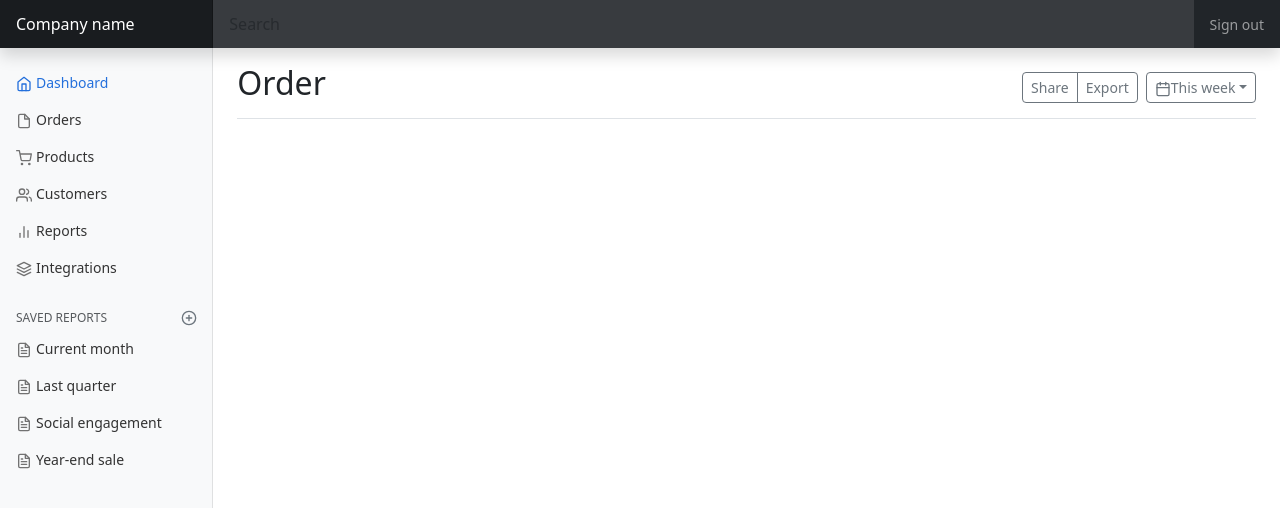
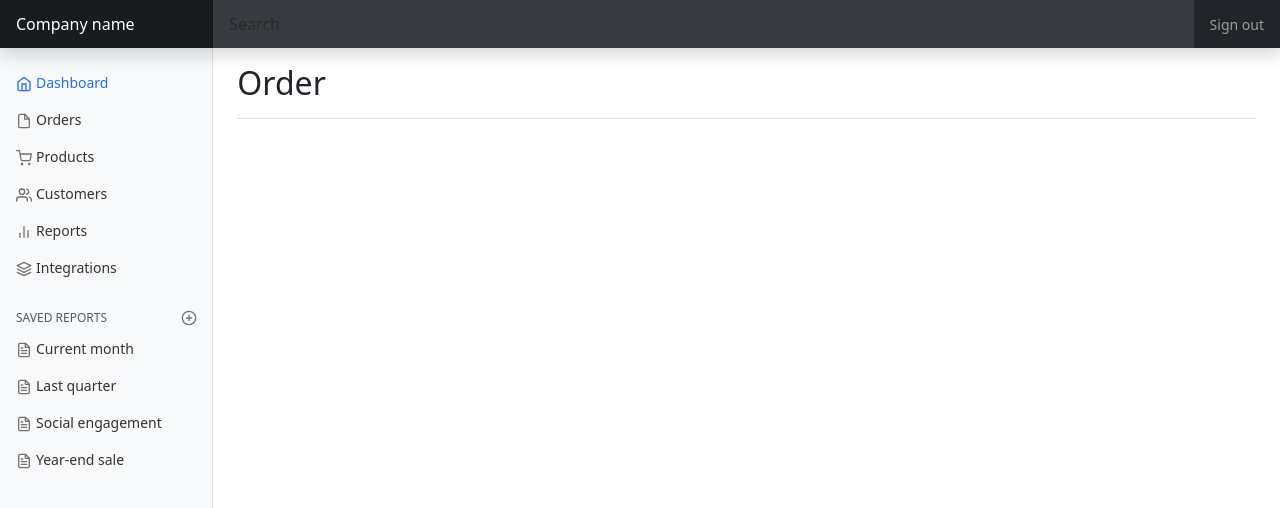
Before and after one commit to 30parth/Deshboard, a React (Vite) app: page /Orders in a window 1280 px wide. Shown: the top 508 px of the page. Built offline with nearby package versions, Linux system fonts and the light colour scheme.

Commit message:
components header done

```diff
--- /dev/null
+++ b/src/components/pages/ComponentHeader.jsx
@@ -0,0 +1,30 @@
+import {React , useEffect} from 'react'
+import feather from 'feather-icons'
+
+
+const ComponentHeader = (props) => {
+    useEffect(() => {
+        // Initialize Feather Icons after rendering
+        feather.replace();
+        }, []); // Dependency array is empty to run this only on mount
+        return (
+        <div className="d-flex justify-content-between flex-wrap flex-md-nowrap align-items-center pt-3 pb-2 mb-3 border-bottom">
+            <h1 className="h2">{props.header}</h1>
+
+            {   props.showButton && (
+                <div className="btn-toolbar mb-2 mb-md-0">
+                    <div className="btn-group me-2">
+                        <button type="button" className="btn btn-sm btn-outline-secondary" onClick={(e) => alert(props.header+" is Called")}>Share</button>
+                        <button type="button" className="btn btn-sm btn-outline-secondary">Export</button>
+                    </div>
+                    <button type="button" className="btn btn-sm btn-outline-secondary dropdown-toggle">
+                        <span data-feather="calendar"></span>
+                        This week
+                    </button>
+                </div>
+            )}
+        </div>
+    )
+}
+
+export default ComponentHeader
--- a/src/components/pages/Customer.jsx
+++ b/src/components/pages/Customer.jsx
@@ -1,10 +1,10 @@
 import React from 'react'
-import DashboardHeader from './DashboardHeader'
+import ComponentHeader from './ComponentHeader'
 
 const Customer = (props) => {
   return (
    <>
-    <DashboardHeader header={"Customer"}/>
+    <ComponentHeader header={"Customer"} showButton={false} />
   </>
   )
 }
--- a/src/components/pages/Dashboard.jsx
+++ b/src/components/pages/Dashboard.jsx
@@ -1,6 +1,6 @@
 import { React, useEffect, useRef } from 'react'
 import Chart from "chart.js/auto";
-import DashboardHeader from './DashboardHeader';
+import ComponentHeader from './ComponentHeader';
 
 const Dashboard = () => {
   const chartRef = useRef(null);
@@ -64,7 +64,7 @@ const Dashboard = () => {
   }, []);
   return (
     <>
-        <DashboardHeader header={"Dashboard"}/>
+        <ComponentHeader header={"Dashboard"} showButton={true}/>
         <canvas className="my-4 w-100" ref={chartRef} id="myChart" width="900" height="380"></canvas>
         {/* <canvas className="my-4 w-100"  id="myChart" width="900" height="380"></canvas> */}
 
--- a/src/components/pages/DashboardHeader.jsx
+++ /dev/null
@@ -1,27 +0,0 @@
-import {React , useEffect} from 'react'
-import feather from 'feather-icons'
-
-
-const DashboardHeader = (props) => {
-    useEffect(() => {
-        // Initialize Feather Icons after rendering
-        feather.replace();
-        }, []); // Dependency array is empty to run this only on mount
-        return (
-        <div className="d-flex justify-content-between flex-wrap flex-md-nowrap align-items-center pt-3 pb-2 mb-3 border-bottom">
-            <h1 className="h2">{props.header}</h1>
-            <div className="btn-toolbar mb-2 mb-md-0">
-                <div className="btn-group me-2">
-                    <button type="button" className="btn btn-sm btn-outline-secondary" onClick={alert(props.header+" is Called")}>Share</button>
-                    <button type="button" className="btn btn-sm btn-outline-secondary">Export</button>
-                </div>
-                <button type="button" className="btn btn-sm btn-outline-secondary dropdown-toggle">
-                    <span data-feather="calendar"></span>
-                    This week
-                </button>
-            </div>
-        </div>
-    )
-}
-
-export default DashboardHeader
--- a/src/components/pages/Integrations.jsx
+++ b/src/components/pages/Integrations.jsx
@@ -1,11 +1,11 @@
 
 import React from 'react'
-import DashboardHeader from './DashboardHeader'
+import ComponentHeader from './ComponentHeader'
 
 const Integrations = (props) => {
   return (
    <>
-    <DashboardHeader header={"Intergration"} />
+    <ComponentHeader header={"Intergration"} showButton={true} />
    </>
   )
 }
--- a/src/components/pages/Order.jsx
+++ b/src/components/pages/Order.jsx
@@ -1,10 +1,10 @@
 import React from 'react'
-import DashboardHeader from './DashboardHeader'
+import ComponentHeader from './ComponentHeader'
 
 const Order = () => {
   return (
     <>
-      <DashboardHeader header={"Order"}/>
+      <ComponentHeader header={"Order"} showButton={false}/>
     </>
   )
 }
--- a/src/components/pages/Products.jsx
+++ b/src/components/pages/Products.jsx
@@ -1,9 +1,9 @@
 import React from 'react'
-import DashboardHeader from './DashboardHeader'
+import ComponentHeader from './ComponentHeader'
 const Products = (props) => {
   return (
     <>
-      <DashboardHeader header={"Products"}/>
+      <ComponentHeader header={"Products"} showButton={false}/>
     </>
   )
 }
--- a/src/components/pages/Reports.jsx
+++ b/src/components/pages/Reports.jsx
@@ -1,10 +1,10 @@
 import React from 'react'
-import DashboardHeader from './DashboardHeader'
+import ComponentHeader from './ComponentHeader'
 
 const Reports = (props) => {
   return (
   <>
-    <DashboardHeader header={"Reports"}/>
+    <ComponentHeader header={"Reports"} showButton={true}/>
   </>
   )
 }
```
